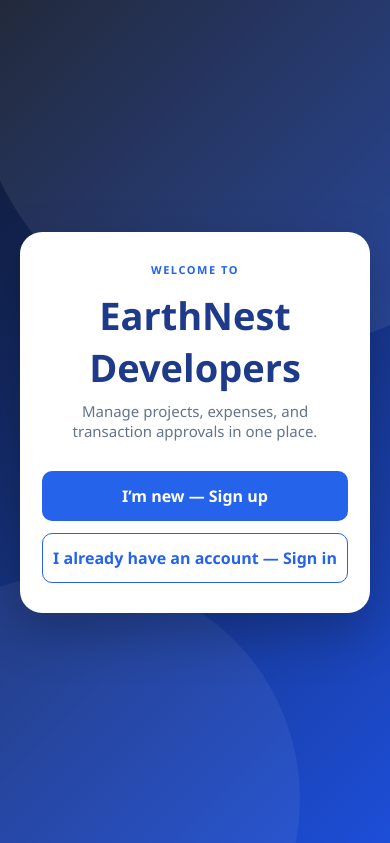
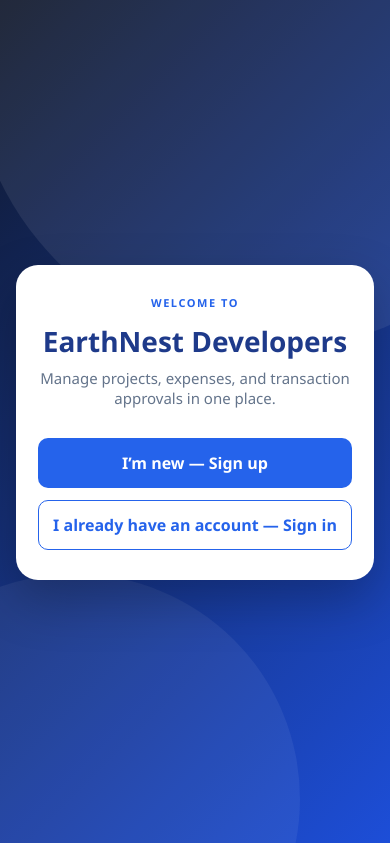
Before and after one commit to simaan467/Business-Expense-Tracker, a website: page welcome.html in a window 390 px wide. Shown: the top 843 px of the page. Drawn offline with Linux system fonts and the light colour scheme.

Commit message:
mobile responsive auth

```diff
--- a/auth.css
+++ b/auth.css
@@ -483,3 +483,43 @@ button:active{
 .primary-action:hover{ background:#1d4ed8; transform:translateY(-2px); }
 .secondary-action{ border:1px solid #2563eb; color:#2563eb; }
 .secondary-action:hover{ background:#eff6ff; }
+
+/* ---------- Mobile/WebView Auth Layout ---------- */
+
+html,
+body {
+    width: 100%;
+    min-height: 100%;
+}
+
+body {
+    min-height: 100vh;
+    min-height: 100dvh;
+}
+
+.auth-container {
+    width: 100%;
+    min-height: 100vh;
+    min-height: 100dvh;
+    display: flex;
+    justify-content: center;
+    align-items: center;
+    padding: 20px;
+    position: relative;
+    z-index: 2;
+}
+
+@media (max-width: 480px) {
+    .auth-container {
+        padding: 16px;
+    }
+
+    .auth-card {
+        padding: 30px 22px;
+    }
+
+    .auth-card h2,
+    .welcome-card h1 {
+        font-size: 28px;
+    }
+}
```
